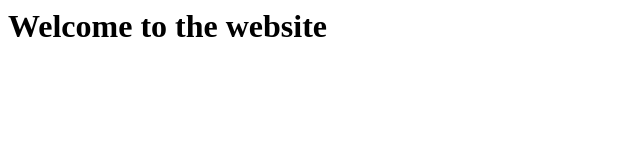
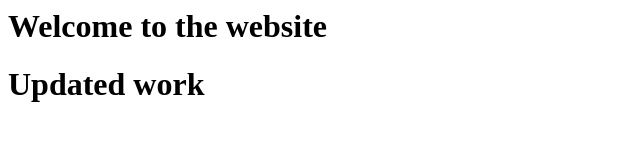
Before and after one commit to yssk239/DevOps, a plain HTML site: page index.html in a window 1280 px wide. Shown: the whole page, without its empty margins (0-640 px from the left). Drawn offline with Linux system fonts and the light colour scheme.

Commit message:
work done

```diff
--- a/index.html
+++ b/index.html
@@ -3,6 +3,7 @@
 Git Home Page
 </title>
 <h1>Welcome to the website</h1>
+<h1>Updated work</h1>
 <body>
 </body>
 </html>
```
